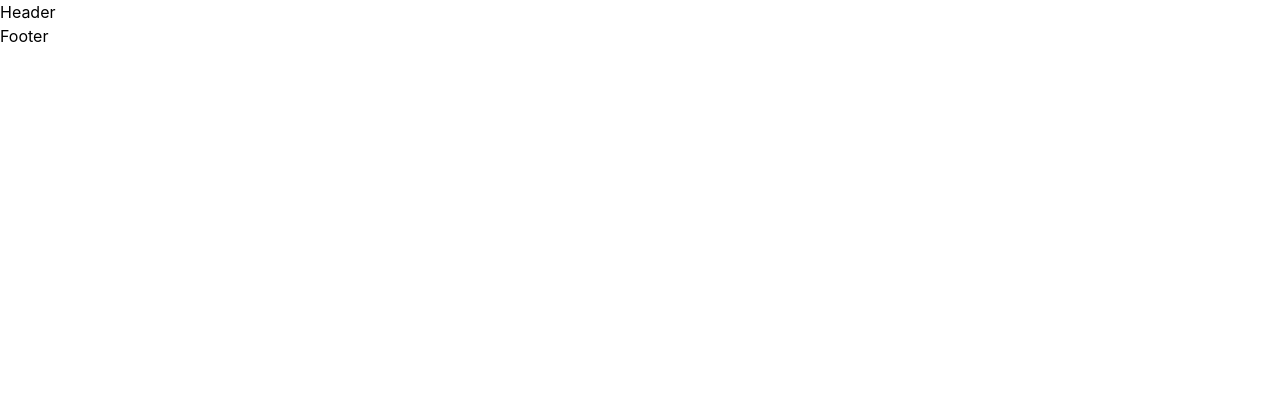
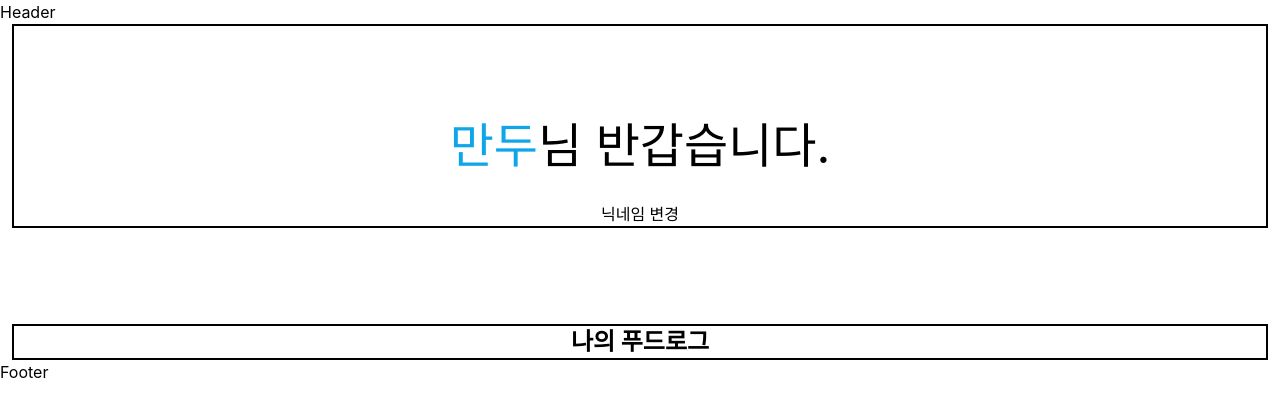
Before and after one commit to erinmzo/foodlog, a Next.js app: page /mypage/1 in a window 1280 px wide. Shown: the top 416 px of the page. Built offline with nearby package versions, Linux system fonts and the light colour scheme.

Commit message:
add: 초기 세팅 / mypage 컴포넌트 생성/ 기초 css 작업

```diff
--- a/src/app/(provider)/(root)/mypage/[id]/page.tsx
+++ b/src/app/(provider)/(root)/mypage/[id]/page.tsx
@@ -1,5 +1,13 @@
+import MyPageList from "@/components/mypage/list/MyPageList";
+import MyPageProfile from "@/components/mypage/profile/MyPageProfile";
+
 function MyPage() {
-  return <div></div>;
+  return (
+    <div>
+      <MyPageProfile />
+      <MyPageList />
+    </div>
+  );
 }
 
 export default MyPage;
--- /dev/null
+++ b/src/components/mypage/list/MyPageList.tsx
@@ -0,0 +1,16 @@
+// import { Post } from "@/types/store";
+
+async function MyPageList() {
+  //   const response = await fetch("http://localhost:3000/api/store");
+  //   const posts: Post[] = await response.json();
+
+  return (
+    <div className="border-2 border-black flex flex-col my-auto items-center mx-3 mt-24 ">
+      <div className="text-2xl font-bold">나의 푸드로그</div>
+      {/* {posts.map((post) => (
+		  <div key={post.id}>{post.store_name}</div>
+		))} */}
+    </div>
+  );
+}
+export default MyPageList;
--- /dev/null
+++ b/src/components/mypage/profile/MyPageProfile.tsx
@@ -0,0 +1,12 @@
+const MyPageProfile = () => {
+  return (
+    <div className="border-2 border-black flex flex-col my-auto items-center mx-3 ">
+      <div className=" text-5xl mt-24">
+        <span className="text-sky-500 text-5xl">만두</span>님 반갑습니다.
+      </div>
+      <div className="text-base mt-8">닉네임 변경</div>
+    </div>
+  );
+};
+
+export default MyPageProfile;
```
